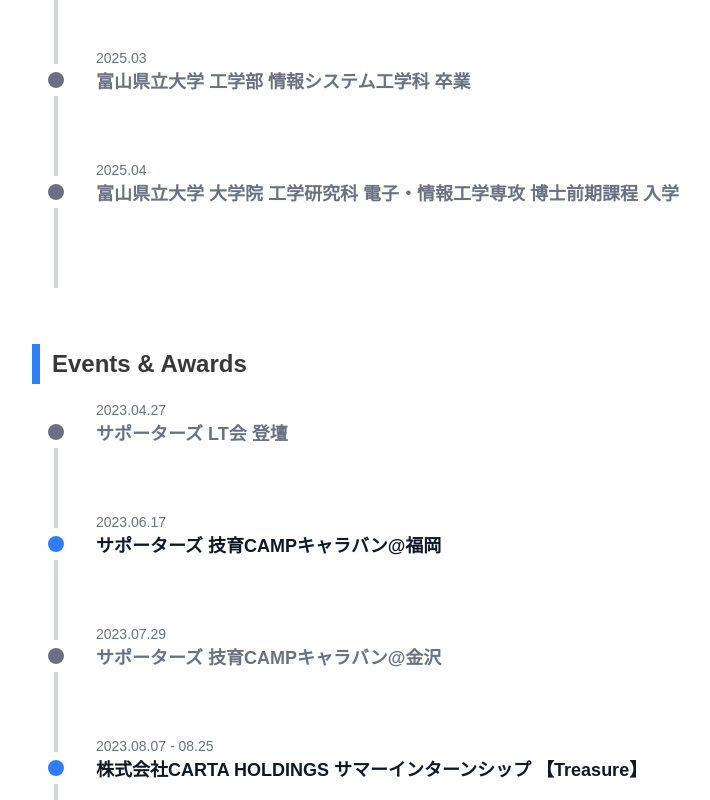
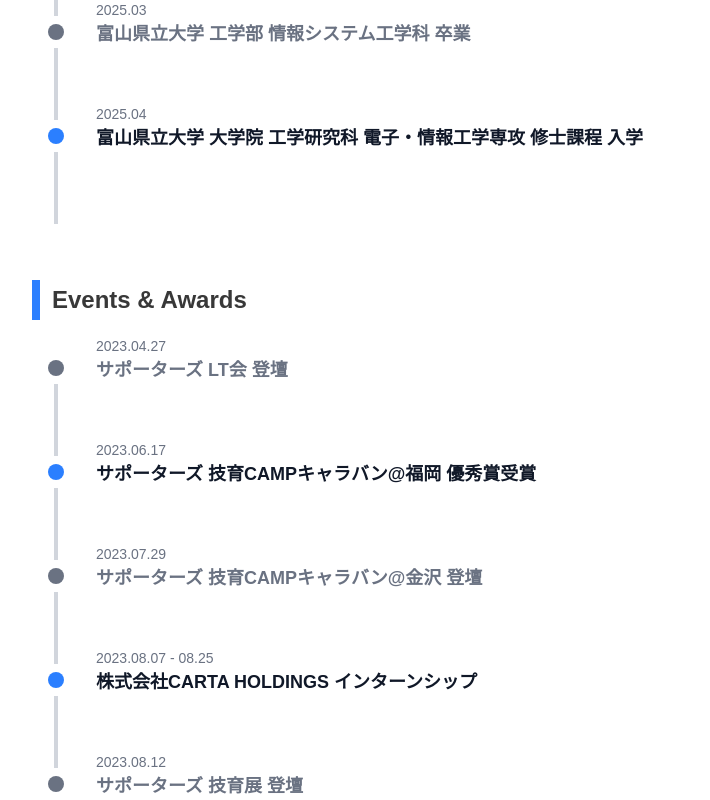
Before and after one commit to Minimalist-00/aws-my-portfolio, a Next.js app: page / in a window 1280 px wide. Shown: the part 1060-1860 px from the top of the page, without its empty margins (272-982 px from the left). Built offline with nearby package versions, Linux system fonts and the light colour scheme; a web font is replaced by a local one.

Commit message:
Timelineコンポーネントのスタイルを調整し、タイムラインの高さを変更。mockData内のタイトルを修正し、いくつかのイベントのisHighlightedプロパティを更新。

```diff
--- a/src/app/components/Timeline.tsx
+++ b/src/app/components/Timeline.tsx
@@ -1,7 +1,6 @@
 interface TimelineItem {
   date: string;
   title: string;
-  description: string;
   isHighlighted?: boolean;
 }
 
@@ -24,7 +23,7 @@ export default function Timeline({ items, title }: TimelineProps) {
             <div className="flex items-start">
               <div className="flex flex-col items-center">
                 <div className={`w-4 h-4 rounded-full ${item.isHighlighted ? 'bg-blue-500' : 'bg-gray-500'} z-10`} />
-                <div className="my-2 w-1 h-20 bg-gray-300" />
+                <div className="my-2 w-1 h-18 bg-gray-300" />
               </div>
 
               <div className="ml-8 flex flex-col">
--- a/src/app/data/mockData.ts
+++ b/src/app/data/mockData.ts
@@ -54,9 +54,9 @@ export const experienceData = [
   },
   {
     date: "2025.04",
-    title: "富山県立大学 大学院 工学研究科 電子・情報工学専攻 博士前期課程 入学",
+    title: "富山県立大学 大学院 工学研究科 電子・情報工学専攻 修士課程 入学",
     description: "",
-    isHighlighted: false
+    isHighlighted: true
   },
 ];
 
@@ -70,31 +70,31 @@ export const eventsData = [
   },
   {
     date: "2023.06.17",
-    title: "サポーターズ 技育CAMPキャラバン@福岡",
+    title: "サポーターズ 技育CAMPキャラバン@福岡 優秀賞受賞",
     description: "",
     isHighlighted: true
   },
   {
     date: "2023.07.29",
-    title: "サポーターズ 技育CAMPキャラバン@金沢",
+    title: "サポーターズ 技育CAMPキャラバン@金沢 登壇",
     description: "",
     isHighlighted: false
   },
   {
     date: "2023.08.07 - 08.25",
-    title: "株式会社CARTA HOLDINGS サマーインターンシップ 【Treasure】",
+    title: "株式会社CARTA HOLDINGS インターンシップ",
     description: "株式会社CARTA HOLDINGSにて3週間のインターンシップに参加。前半で講義を受け、後半ではチームでの企画・開発を行い、最終発表ではフロントエンド賞を受賞しました。",
     isHighlighted: true
   },
   {
     date: "2023.08.12",
-    title: "サポーターズ 技育展",
+    title: "サポーターズ 技育展 登壇",
     description: "サポーターズ技育展にて登壇を行いました。",
     isHighlighted: false
   },
   {
     date: "2023.09.02",
-    title: "サポーターズ 技育CAMPアドバンス Vol.3",
+    title: "サポーターズ 技育CAMPアドバンス Vol.3 大賞受賞",
     description: "技育CAMPアドバンス Vol.3にて大賞（優勝）を受賞しました。",
     isHighlighted: true
   },
@@ -102,12 +102,12 @@ export const eventsData = [
     date: "2023.09.04 - 09.08",
     title: "エキサイト株式会社 インターンシップ",
     description: "エキサイト株式会社にて5日間のインターンシップに参加。ヘルスケア事業のお悩み相談サービスのレコメンドシステムをチームで企画・開発しました。",
-    isHighlighted: false
+    isHighlighted: true
   },
   {
     date: "2025.02.26",
     title: "UBI研究会 Japan UBI Symposium2025",
-    description: "UBI研究会 Japan UBI Symposium2025にて研究発表を行いました。",
+    description: "。",
     isHighlighted: true
   }
 ];
```
